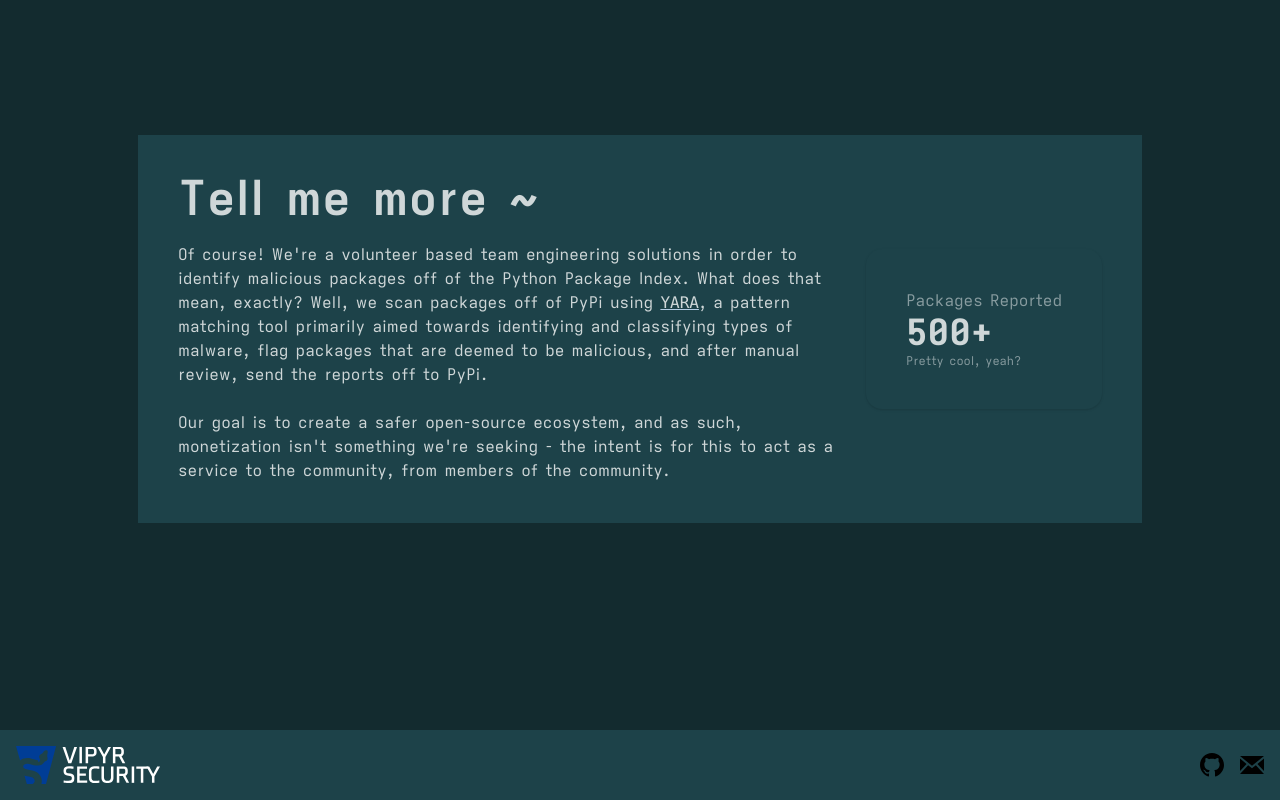
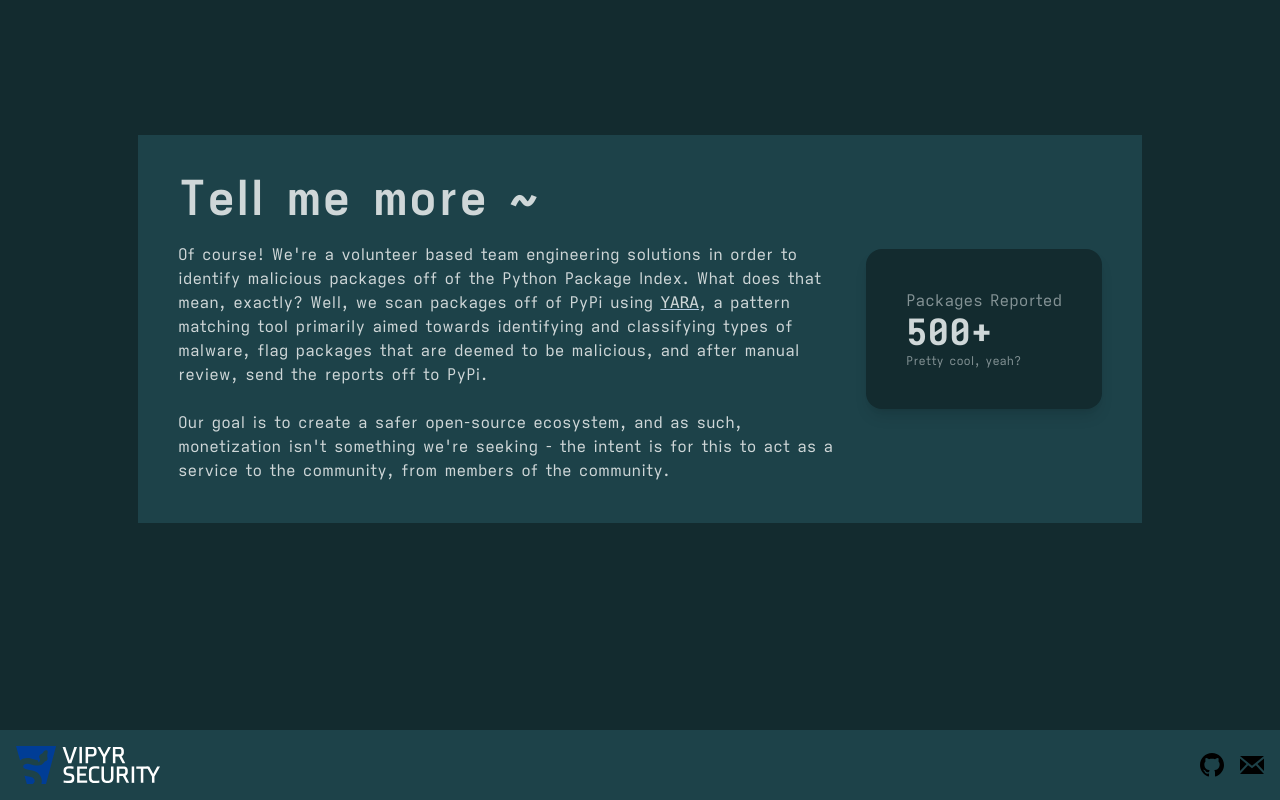
Before and after one commit to vipyrsec/site, a SvelteKit app: page / in a window 1280 px wide. Shown: the part 939-1739 px from the top of the page. Built offline with nearby package versions, Linux system fonts and the light colour scheme.

Commit message:
Increaed shadow and color of stats component

```diff
--- a/src/routes/+page.svelte
+++ b/src/routes/+page.svelte
@@ -39,7 +39,7 @@
 				the community.
 			</p>
 		</div>
-		<div class="stats shadow">
+		<div class="stats shadow-lg bg-base-200">
 			<div class="stat p-10">
 				<div class="stat-title">Packages Reported</div>
 				<div class="stat-value">500+</div>
```
